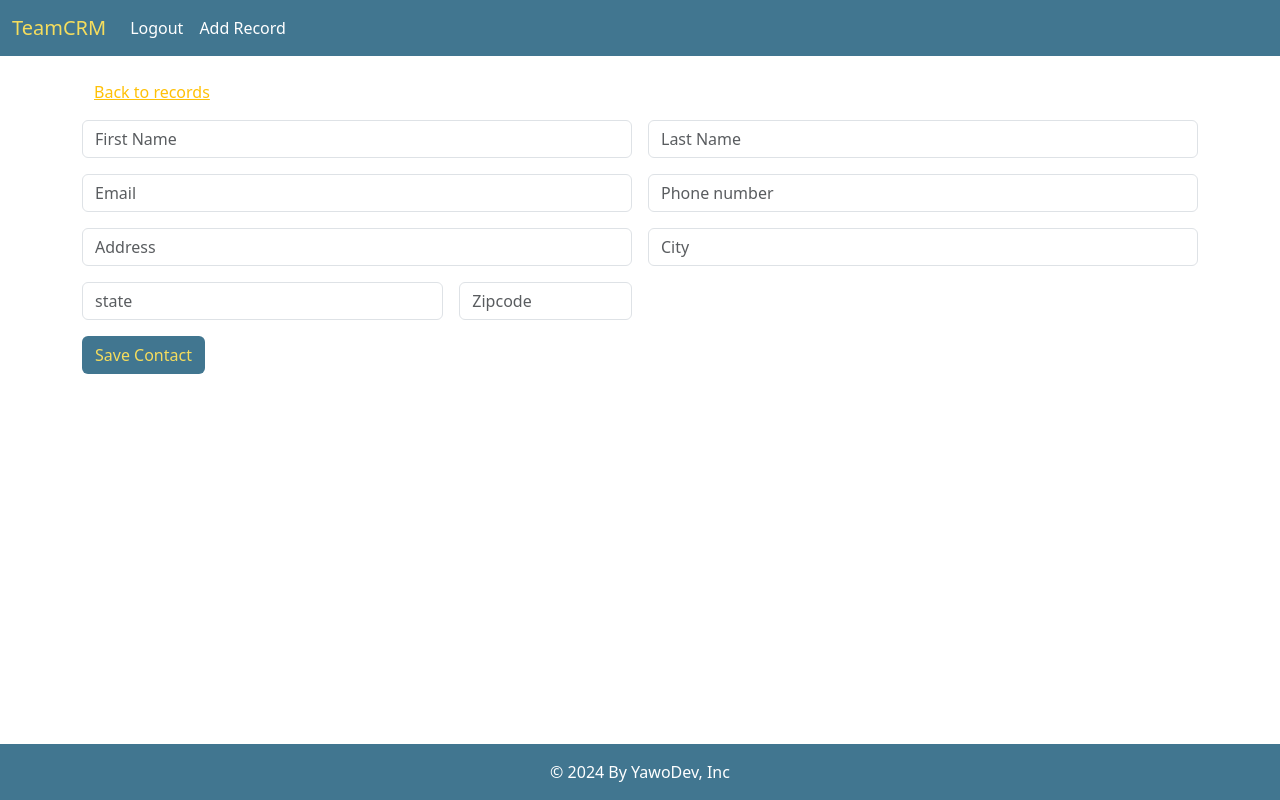
After one commit to YawoSadji/TeamCRM, a Django app: page /addRecord/ in a window 1280 px wide. The commit adds this page. Run offline with Django 5.2, Linux system fonts and the light colour scheme; the visitor is signed in with stand-in values (Sample User, id 1).

Commit message:
added record form file and addRecord page, reconfigured views and urls settings

```diff
--- /dev/null
+++ b/website/templates/addRecord.html
@@ -0,0 +1,37 @@
+{% extends 'base.html' %}
+{% block content %}
+<br/>
+<div class="container">
+    <p><a href="{% url 'loggedIn' %}" class="link-warning">Back to records</a></p>
+</div>
+<form class="row g-3" method="POST" action="{% url 'addRecord' %}">
+    {% csrf_token %}
+    <div class="col-md-6">
+    <input type="text" class="form-control" name="first_name" placeholder="First Name" required>
+    </div>
+    <div class="col-md-6">
+    <input type="text" class="form-control" name="last_name" placeholder="Last Name" required>
+    </div>
+    <div class="col-md-6">
+    <input type="email" class="form-control" name="email" placeholder="Email" required>
+    </div>
+    <div class="col-md-6">
+    <input type="tel" class="form-control" name="phone" placeholder="Phone number" required>
+    </div>
+    <div class="col-md-6">
+    <input type="text" class="form-control" name="address" placeholder="Address">
+    </div>
+    <div class="col-md-6">
+    <input type="text" class="form-control" name="city" placeholder="City">
+    </div>
+    <div class="col-md-4">
+    <input type="text" class="form-control" name="state" placeholder="state">
+    </div>
+    <div class="col-md-2">
+    <input type="text" class="form-control" name="zipcode" placeholder="Zipcode">
+    </div>
+    <div class="col-12">
+    <button type="submit" class="btn" style="background-color: #417690; color: #f5dd5d;">Save Contact</button>
+    </div>
+</form>
+{% endblock %}
--- a/website/templates/base.html
+++ b/website/templates/base.html
@@ -21,7 +21,9 @@
 
 
     {% endblock %}
-    {% include 'footer.html' %}
+    </div>
+    <div>
+      {% include 'footer.html' %}
     </div>
     <script src="https://cdn.jsdelivr.net/npm/bootstrap@5.3.3/dist/js/bootstrap.bundle.min.js" integrity="sha384-YvpcrYf0tY3lHB60NNkmXc5s9fDVZLESaAA55NDzOxhy9GkcIdslK1eN7N6jIeHz" crossorigin="anonymous"></script>
   </body>
--- a/website/templates/footer.html
+++ b/website/templates/footer.html
@@ -1,3 +1,5 @@
-<footer class="py-3 my-4" style="position:absolute;margin-left: 30vw; margin-right: 30vw; bottom: 0; width:20%; height:20px;">
-    <p class="text-center text-body-secondary">© 2024 By YawoDev, Inc</p>
-</footer>
+<footer class="bg-dark fixed-bottom text-center text-white">
+    <div class="text-center p-3" style="background-color: #417690">
+        © 2024 By YawoDev, Inc
+    </div>
+  </footer>
--- a/website/templates/home.html
+++ b/website/templates/home.html
@@ -12,4 +12,5 @@
         </div>
         <button type="submit" class="btn" style="background-color: #417690; color: #f5dd5d;">Login</button>
     </form>
+</div>
 {% endblock %}
--- a/website/templates/navbar.html
+++ b/website/templates/navbar.html
@@ -7,9 +7,12 @@
       <div class="collapse navbar-collapse" id="navbarSupportedContent">
         {% if user.is_authenticated %}
             <ul class="navbar-nav me-auto mb-2 mb-lg-0">
-            <li class="nav-item">
-                <a class="nav-link active" aria-current="page" href="{% url 'logout' %}">Logout</a>
-            </li>
+                <li class="nav-item">
+                    <a class="nav-link active" aria-current="page" href="{% url 'logout' %}">Logout</a>
+                </li>
+                <li class="nav-item">
+                    <a class="nav-link active" aria-current="page" href="{% url 'addRecord' %}">Add Record</a>
+                </li>
             </ul>
         {% endif %}
       </div>
--- a/website/urls.py
+++ b/website/urls.py
@@ -4,5 +4,6 @@ from . import views
 urlpatterns = [
     path('', views.home, name='home'),
     path('loggedIn/', views.loggedIn, name='loggedIn'),
-    path('logout', views.logout_user, name='logout')
+    path('logout/', views.logout_user, name='logout'),
+    path('addRecord/', views.addRecord, name='addRecord'),
 ]
--- a/website/views.py
+++ b/website/views.py
@@ -3,6 +3,7 @@ from django.contrib.auth.decorators import login_required
 from django.contrib.auth import authenticate, login, logout
 from django.contrib import messages
 from .models import Record
+from .forms import RecordForm
 # Create your views here.
 
 
@@ -25,6 +26,20 @@ def loggedIn(request):
     records = Record.objects.filter(user=request.user)
     return render(request, 'loggedIn.html', {'records':records})
 
+@login_required
+def addRecord(request):
+    if request == "POST":
+        form = RecordForm(request.POST or None)
+        if form.is_valid():
+            record = form.save(commit=False)
+            record.user = request.user # logged-in user's record here
+            record.save()
+            messages.success(request, 'Record saved successfully!')
+        else:
+            messages.success(request, "Error, Please try again.")
+    else:
+        form = RecordForm
+    return render(request, 'addRecord.html', {'form':form})
 
 def logout_user(request):
     logout(request)
```
Also changed, not shown: website/forms.py (added, +7 -0 lines), website/templates/loggedIn.html (+7 -2 lines). Lines whose indentation alone changed are shown as unchanged.
